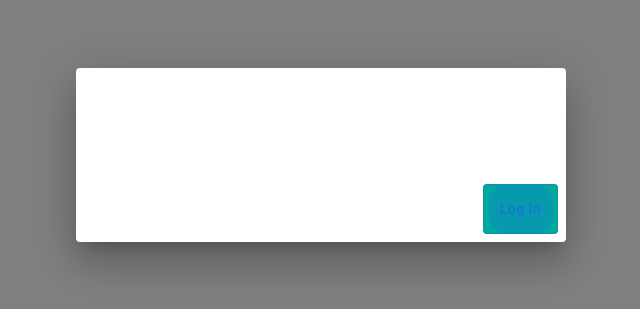
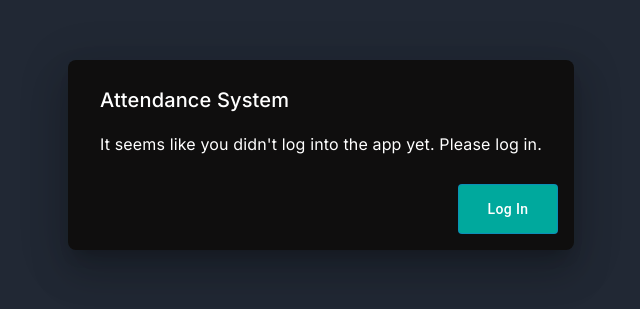
Before and after one commit to koders-in/Attendance-Frontend, a Next.js app: page /dashboard in a window 1280 px wide. Shown: the part 245-554 px from the top of the page, without its empty margins (319-959 px from the left). Built offline with nearby package versions, Linux system fonts and the light colour scheme.

Commit message:
changed the color and bg color of unAuthorized user modal

```diff
--- a/components/modal/Modal.js
+++ b/components/modal/Modal.js
@@ -25,7 +25,11 @@ export default function Modal() {
         </DialogContentText>
       </DialogContent>
       <DialogActions>
-        <Button onClick={handleRedirect} variant="outlined" autoFocus>
+        <Button
+          style={{ width: "100px" }}
+          onClick={handleRedirect}
+          variant="outlined"
+        >
           Log In
         </Button>
       </DialogActions>
--- a/redux/reducer.js
+++ b/redux/reducer.js
@@ -26,7 +26,9 @@ export default function attendanceReducer(state = initialState, action) {
 
     case "SET_USER": {
       const { payload } = action;
-      return { ...state, user: payload, isAuthenticate: true };
+      if (Object.keys(payload).length > 0) {
+        return { ...state, user: payload, isAuthenticate: true };
+      } else return { ...state, user: payload, isAuthenticate: false };
     }
     case "SET_TOTAL_ROWS": {
       const { table } = state;
--- a/styles/globals.css
+++ b/styles/globals.css
@@ -1,4 +1,5 @@
 @import url('https://fonts.googleapis.com/css2?family=Inter:wght@300;400;500;600;700;900&display=swap');
+
 * {
   margin: 0;
   padding: 0;
@@ -36,6 +37,7 @@ a {
   padding: 12px 16px !important;
   background: #00a99d !important;
   text-transform: none !important;
+  color: #ffffff !important;
 }
 
 .MuiTable-stickyHeader>.MuiTableCell-root {
@@ -66,12 +68,20 @@ a {
 
 .MuiSvgIcon-root:not(.white-color) {
   fill: #00a99d !important;
+
 }
 
 .MuiTablePagination-root {
   background: rgb(15, 14, 14) !important;
   border-bottom-left-radius: .5em !important;
   border-bottom-right-radius: .5em !important;
+}
+
+.Mui-disabled,
+.Mui-disabled>.MuiSvgIcon-root {
+  opacity: .7 !important;
+  cursor: not-allowed !important;
+  pointer-events: unset !important;
 }
 
 .MuiTablePagination-displayedRows {
@@ -85,7 +95,17 @@ a {
   border-top-right-radius: .5em !important;
 }
 
-.MuiTypography-root{
+.MuiTypography-root {
   color: #ffffff !important;
   font-family: 'Inter', sans-serif !important;
 }
+
+.MuiDialog-container {
+  background: rgb(33, 40, 52) !important;
+}
+
+.MuiDialog-container>.MuiPaper-root {
+  padding: .5rem !important;
+  background: rgb(15, 14, 14) !important;
+  border-radius: .5em !important;
+}
```
